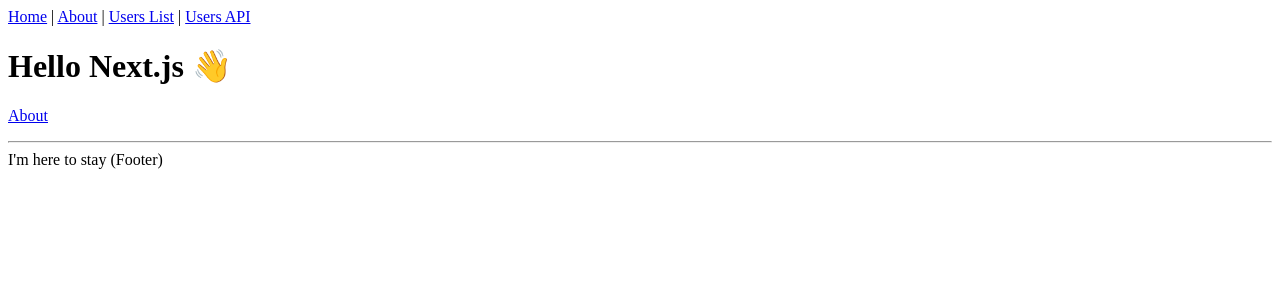
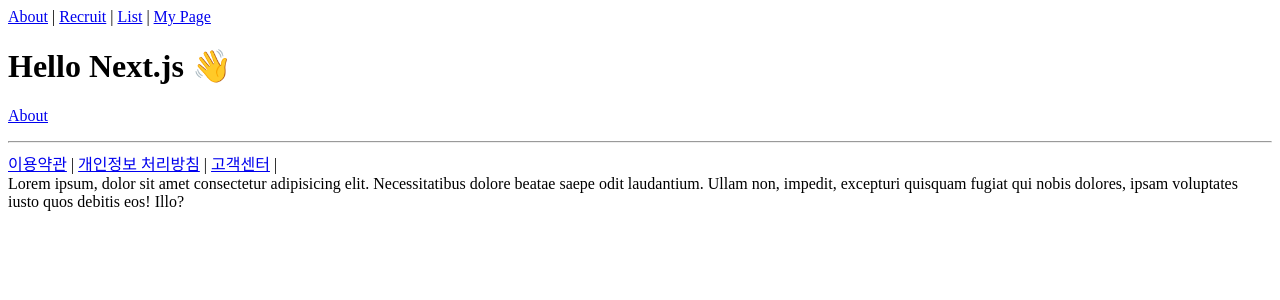
Before and after one commit to Kim-Hyunjo/MoZIP, a Next.js app in the folder front/: page / in a window 1280 px wide. Shown: the top 300 px of the page. Built offline with nearby package versions, Linux system fonts and the light colour scheme.

Commit message:
feat: Add Header, Footer

```diff
--- a/front/components/Layout.tsx
+++ b/front/components/Layout.tsx
@@ -16,7 +16,7 @@ const Layout = ({ children, title = 'This is the default title' }: Props) => (
     </Head>
     <header>
       <nav>
-        <Link href="/">
+        {/* <Link href="/">
           <a>Home</a>
         </Link>{' '}
         |{' '}
@@ -27,13 +27,39 @@ const Layout = ({ children, title = 'This is the default title' }: Props) => (
         <Link href="/users">
           <a>Users List</a>
         </Link>{' '}
-        | <a href="/api/users">Users API</a>
+        |{' '}
+        <Link href="/test">
+          <a>test</a>
+        </Link>{' '}
+        | <a href="/api/users">Users API</a> */}
+
+        <Link href="/">
+          <a>About</a>
+        </Link>{' '}
+        |{' '}
+        <Link href="/about">
+          <a>Recruit</a>
+        </Link>{' '}
+        |{' '}
+        <Link href="/users">
+          <a>List</a>
+        </Link>{' '}
+        |{' '}
+        <Link href="/test">
+          <a>My Page</a>
+        </Link>{' '}
       </nav>
     </header>
     {children}
     <footer>
       <hr />
-      <span>I'm here to stay (Footer)</span>
+      <a href="#">이용약관</a>{' '}|{' '}
+      <a href="#">개인정보 처리방침</a>{' '}|{' '}
+      <a href="#">고객센터</a>{' '}|{' '}
+
+      <div>
+        Lorem ipsum, dolor sit amet consectetur adipisicing elit. Necessitatibus dolore beatae saepe odit laudantium. Ullam non, impedit, excepturi quisquam fugiat qui nobis dolores, ipsam voluptates iusto quos debitis eos! Illo?
+      </div>
     </footer>
   </div>
 )
```
